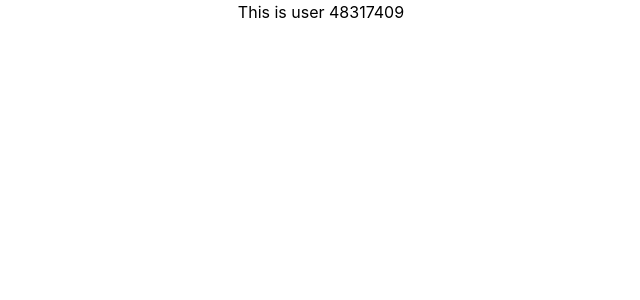
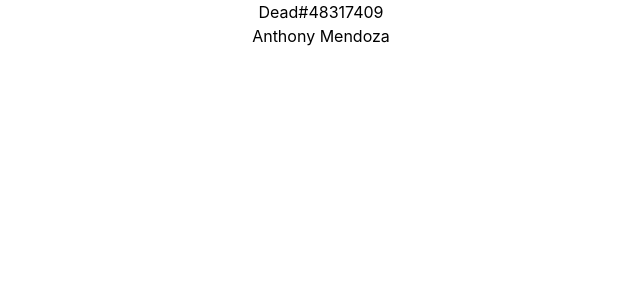
Before and after one commit to DeadpanCakes/BlogFrontEnd, a React (Create React App) app: page /users/48317409 in a window 1280 px wide. Shown: the top 300 px of the page, without its empty margins (319-959 px from the left). Built offline with nearby package versions, Linux system fonts and the light colour scheme.

Commit message:
imported sampUsers and rendered data appropriate for user

```diff
--- a/src/components/users/User.js
+++ b/src/components/users/User.js
@@ -1,8 +1,16 @@
 import { useParams } from "react-router-dom";
+
+import sampleUsers from "../../datasets/users";
 
 const User = () => {
   const { userid } = useParams();
-  return <h1>This is user {userid}</h1>;
+  const userData = sampleUsers.find((user) => user._id.toString() === userid);
+  return (
+    <div>
+      <h2>{`${userData.username}#${userData._id}`}</h2>
+      <p>{userData.fullName}</p>
+    </div>
+  );
 };
 
 export default User;
```
